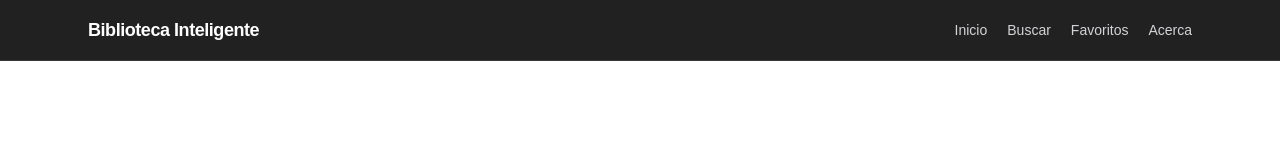
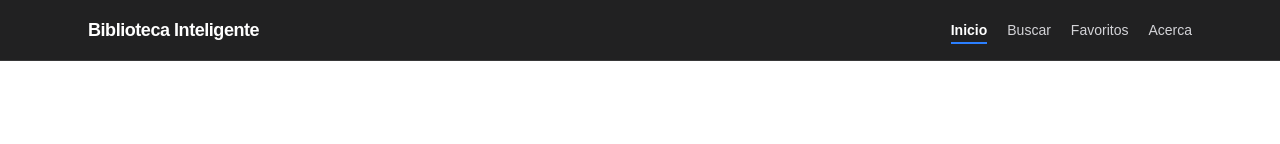
Before and after one commit to robert-ortiz/Biblioteca-Inteligente, a Next.js app: page / in a window 1280 px wide. Shown: the top 144 px of the page. Built offline with nearby package versions, Linux system fonts and the light colour scheme.

Commit message:
feat: conectar navegacion activa en navbar

```diff
--- a/src/components/Navbar.tsx
+++ b/src/components/Navbar.tsx
@@ -1,4 +1,7 @@
+"use client";
+
 import Link from "next/link";
+import { usePathname } from "next/navigation";
 
 const navItems = [
   { href: "/", label: "Inicio" },
@@ -8,6 +11,8 @@ const navItems = [
 ];
 
 export function Navbar() {
+  const pathname = usePathname();
+
   return (
     <header className="border-b border-white/10 bg-zinc-950/90 text-white backdrop-blur">
       <div className="mx-auto flex w-full max-w-6xl items-center justify-between px-6 py-4">
@@ -17,13 +22,23 @@ export function Navbar() {
 
         <nav aria-label="Navegación principal">
           <ul className="flex items-center gap-5 text-sm text-zinc-300">
-            {navItems.map((item) => (
-              <li key={item.href}>
-                <Link className="transition-colors hover:text-white" href={item.href}>
-                  {item.label}
-                </Link>
-              </li>
-            ))}
+            {navItems.map((item) => {
+              const isActive = pathname === item.href;
+              return (
+                <li key={item.href}>
+                  <Link
+                    className={`transition-colors ${
+                      isActive
+                        ? "text-white font-semibold border-b-2 border-blue-500 pb-1"
+                        : "hover:text-white"
+                    }`}
+                    href={item.href}
+                  >
+                    {item.label}
+                  </Link>
+                </li>
+              );
+            })}
           </ul>
         </nav>
       </div>
```
